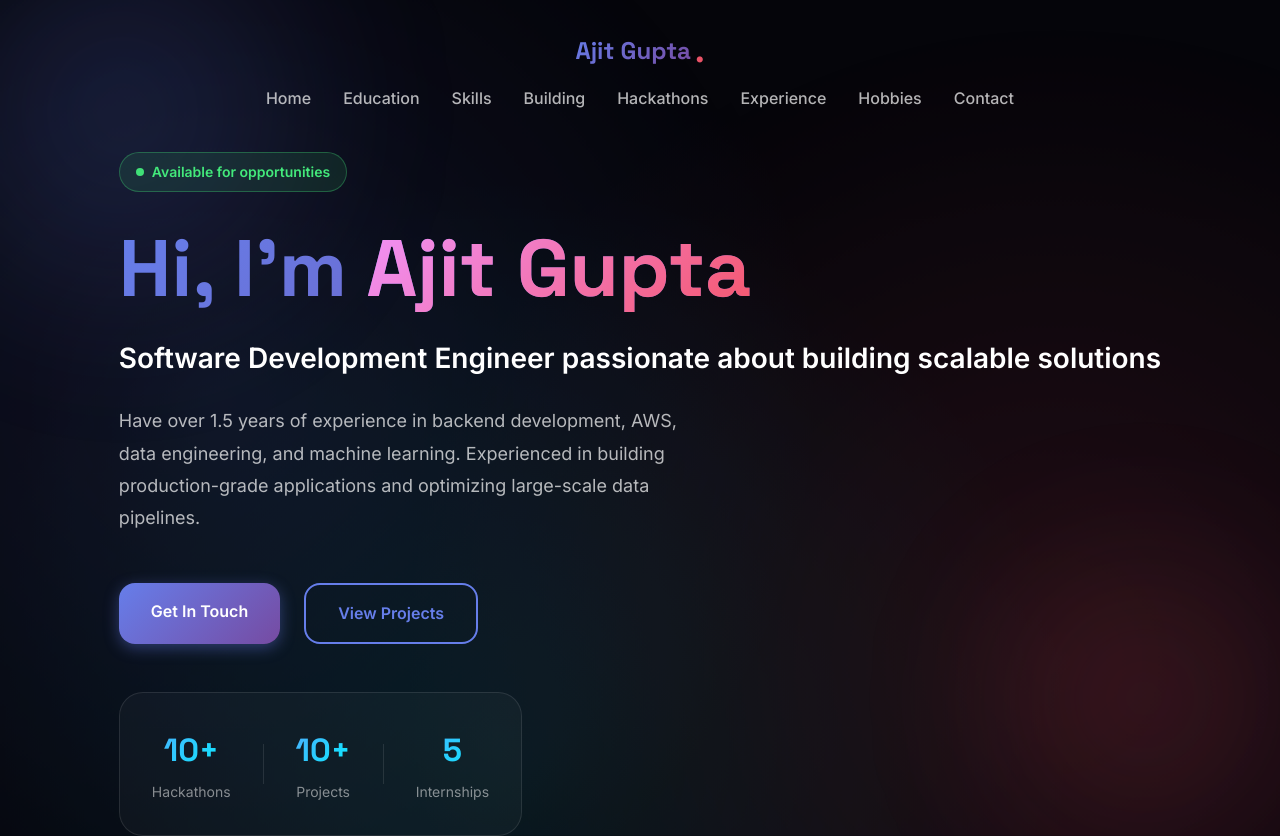
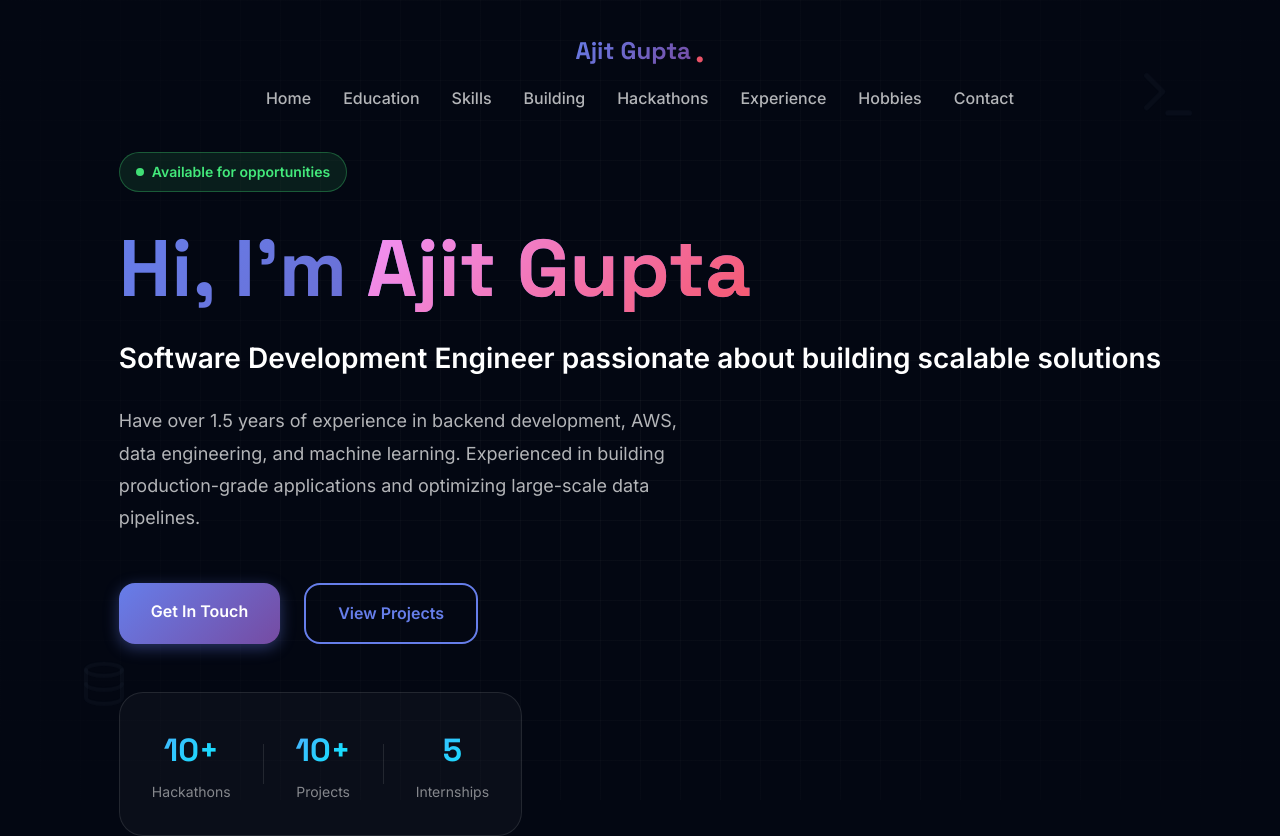
Before and after one commit to ajitg25/portfolioV2, a React (Vite) app: page / in a window 1280 px wide. Shown: the top 836 px of the page. Built offline with nearby package versions, Linux system fonts and the light colour scheme.

Commit message:
using tech grid

```diff
--- a/src/App.tsx
+++ b/src/App.tsx
@@ -7,6 +7,7 @@ import Hackathons from './components/Hackathons';
 import Internships from './components/Internships';
 import Contact from './components/Contact';
 import Navbar from './components/Navbar';
+import GridBackground from './components/GridBackground';
 import LandingCards from './components/LandingCards';
 import Hobbies from './components/Hobbies';
 import Building from './components/Building';
@@ -67,6 +68,7 @@ function App() {
 
   return (
     <div className="app">
+      <GridBackground />
       <Navbar scrolled={scrolled} />
       {renderContent()}
       {/* Show Contact section as footer on all pages except Contact page itself */}
--- /dev/null
+++ b/src/components/GridBackground.css
@@ -0,0 +1,53 @@
+.grid-background-container {
+    position: fixed;
+    inset: 0;
+    background-color: #030712;
+    pointer-events: none;
+    z-index: -10;
+    overflow: hidden;
+}
+
+.grid-pattern {
+    position: absolute;
+    inset: 0;
+    background-image: linear-gradient(rgba(255, 255, 255, 0.03) 1px, transparent 1px),
+        linear-gradient(90deg, rgba(255, 255, 255, 0.03) 1px, transparent 1px);
+    background-size: 40px 40px;
+}
+
+.grid-mask {
+    position: absolute;
+    inset: 0;
+    background: radial-gradient(circle at center, transparent 0%, #030712 100%);
+}
+
+.floating-icon {
+    position: absolute;
+    color: rgba(30, 41, 59, 0.2);
+    /* slate-800/20 */
+    animation: bounce 1s infinite;
+}
+
+.floating-icon.top-right {
+    top: 5rem;
+    right: 5rem;
+}
+
+.floating-icon.bottom-left {
+    bottom: 5rem;
+    left: 5rem;
+}
+
+@keyframes bounce {
+
+    0%,
+    100% {
+        transform: translateY(-25%);
+        animation-timing-function: cubic-bezier(0.8, 0, 1, 1);
+    }
+
+    50% {
+        transform: translateY(0);
+        animation-timing-function: cubic-bezier(0, 0, 0.2, 1);
+    }
+}
--- /dev/null
+++ b/src/components/GridBackground.tsx
@@ -0,0 +1,28 @@
+import { Terminal, Database } from 'lucide-react';
+import './GridBackground.css';
+
+const GridBackground = () => (
+    <div className="grid-background-container">
+        {/* Grid Pattern */}
+        <div className="grid-pattern"></div>
+
+        {/* Radial Mask to fade edges */}
+        <div className="grid-mask"></div>
+
+        {/* Floating Tech Elements */}
+        <div
+            className="floating-icon top-right"
+            style={{ animationDuration: '3s' }}
+        >
+            <Terminal size={64} />
+        </div>
+        <div
+            className="floating-icon bottom-left"
+            style={{ animationDuration: '4s' }}
+        >
+            <Database size={48} />
+        </div>
+    </div>
+);
+
+export default GridBackground;
--- a/src/components/Hero.tsx
+++ b/src/components/Hero.tsx
@@ -26,11 +26,7 @@ const Hero = () => {
 
     return (
         <section id="home" className="hero section" ref={heroRef}>
-            <div className="hero-background">
-                <div className="gradient-orb orb-1"></div>
-                <div className="gradient-orb orb-2"></div>
-                <div className="gradient-orb orb-3"></div>
-            </div>
+
 
             <div className="container hero-container">
                 <div className="hero-content">
--- a/src/index.css
+++ b/src/index.css
@@ -66,42 +66,14 @@ html {
 
 body {
   font-family: 'Inter', -apple-system, BlinkMacSystemFont, 'Segoe UI', sans-serif;
-  background: var(--bg-darker);
+  background: #030712;
   color: var(--text-primary);
   line-height: 1.6;
   overflow-x: hidden;
   position: relative;
 }
 
-/* Animated Background */
-body::before {
-  content: '';
-  position: fixed;
-  top: 0;
-  left: 0;
-  width: 100%;
-  height: 100%;
-  background:
-    radial-gradient(circle at 20% 50%, rgba(102, 126, 234, 0.15) 0%, transparent 50%),
-    radial-gradient(circle at 80% 80%, rgba(245, 87, 108, 0.15) 0%, transparent 50%),
-    radial-gradient(circle at 40% 90%, rgba(0, 242, 254, 0.1) 0%, transparent 50%);
-  z-index: -1;
-  animation: backgroundShift 20s ease infinite;
-}
 
-@keyframes backgroundShift {
-
-  0%,
-  100% {
-    opacity: 1;
-    transform: scale(1);
-  }
-
-  50% {
-    opacity: 0.8;
-    transform: scale(1.1);
-  }
-}
 
 /* Typography */
 h1,
```
